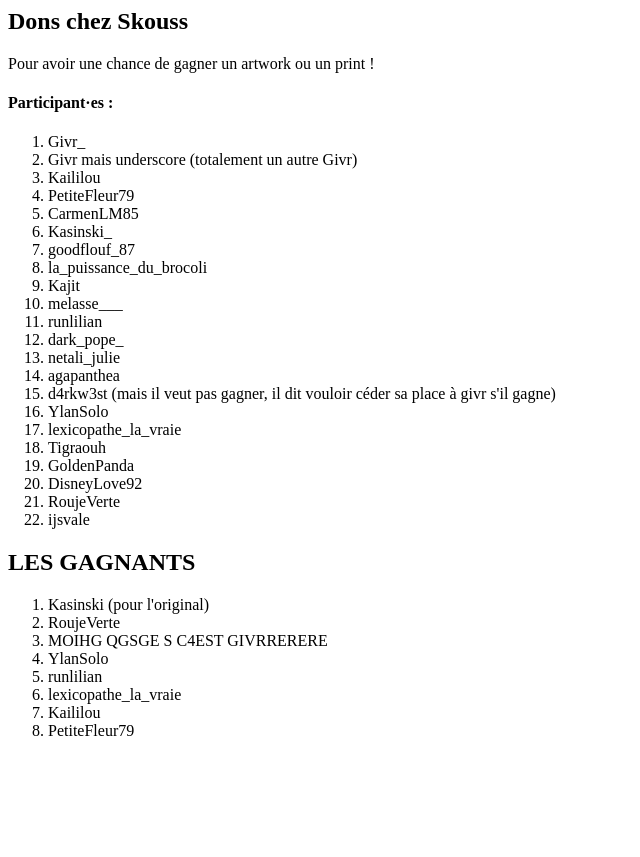
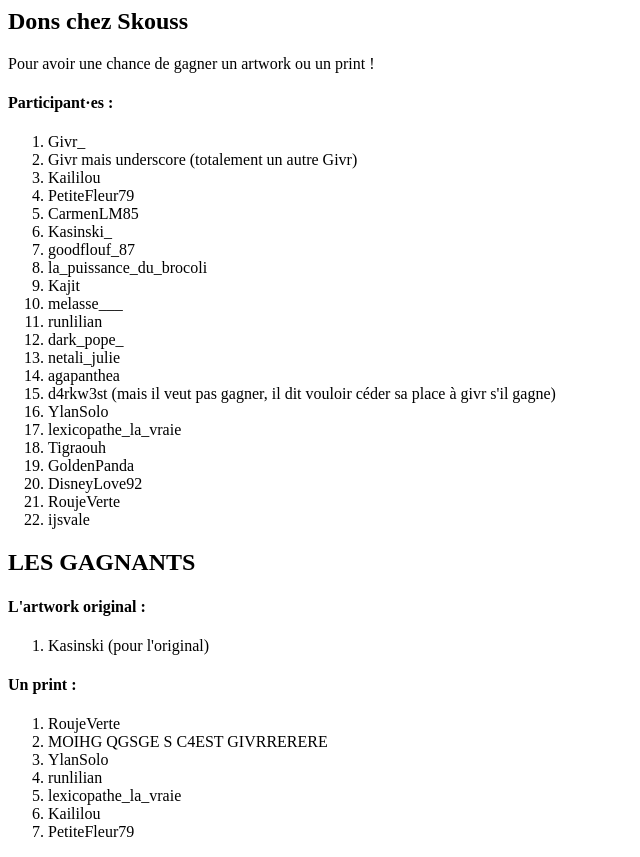
Before and after one commit to daalvehn/daalvehn.github.io, a plain HTML site: page index.html in a window 1280 px wide. Shown: the whole page, without its empty margins (0-640 px from the left). Before the commit the page ends 800 px from the top, so only its background shows below. Drawn offline with Linux system fonts and the light colour scheme.

Commit message:
Update index.html

```diff
--- a/index.html
+++ b/index.html
@@ -26,9 +26,14 @@
     <li>RoujeVerte</li>
     <li>ijsvale</li>
   </ol>
+
   <h2>LES GAGNANTS</h2>
+  <h4>L'artwork original :</h4>
   <ol>
     <li>Kasinski (pour l'original)</li>
+  </ol>
+  <h4>Un print :</h4>
+  <ol>
     <li>RoujeVerte</li>
     <li>MOIHG QGSGE S C4EST GIVRRERERE</li>
     <li>YlanSolo</li>
```
